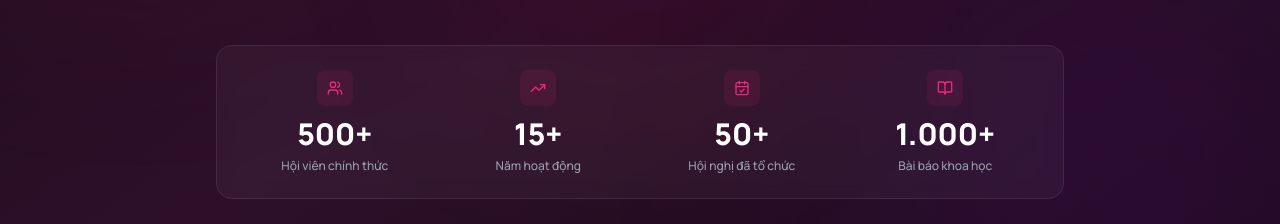
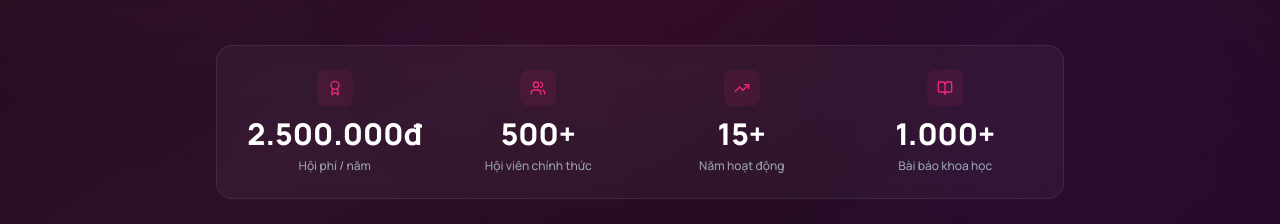
Before and after one commit to vandu9999/HSAPS, a Next.js app: page /hoi-vien in a window 1280 px wide. Shown: the part 569-793 px from the top of the page. Built offline with nearby package versions, Linux system fonts and the light colour scheme; no server answers.

Commit message:
docs: add annual membership fee (2,500,000 VND/year) to Member Portal

```diff
--- a/app/hoi-vien/page.tsx
+++ b/app/hoi-vien/page.tsx
@@ -163,9 +163,9 @@ const BENEFIT_GROUPS: BenefitGroup[] = [
 ];
 
 const STATS = [
+  { value: '2.500.000đ', label: 'Hội phí / năm', icon: Award },
   { value: '500+', label: 'Hội viên chính thức', icon: Users },
   { value: '15+', label: 'Năm hoạt động', icon: TrendingUp },
-  { value: '50+', label: 'Hội nghị đã tổ chức', icon: CalendarCheck },
   { value: '1.000+', label: 'Bài báo khoa học', icon: BookOpen },
 ];
 
@@ -598,12 +598,15 @@ export default function HoiVienPage() {
                   'Là bác sĩ có bằng tốt nghiệp y khoa hợp lệ',
                   'Có chứng chỉ hành nghề khám chữa bệnh còn hiệu lực',
                   'Đang hoặc đã hoạt động trong lĩnh vực phẫu thuật thẩm mỹ',
+                  'Hội phí thường niên: 2.500.000 VNĐ / năm',
                   'Cam kết tuân thủ điều lệ và quy tắc đạo đức nghề nghiệp',
                   'Được ít nhất một hội viên chính thức giới thiệu (khuyến khích)',
                 ].map((item, i) => (
                   <li key={i} className="flex items-start gap-2.5 text-sm text-text-secondary dark:text-gray-400">
                     <Check className="size-4 shrink-0 mt-0.5 text-emerald-500" />
-                    {item}
+                    <span className={item.includes('2.500.000') ? 'font-bold text-primary dark:text-[#ec297b]' : ''}>
+                      {item}
+                    </span>
                   </li>
                 ))}
               </ul>
```
